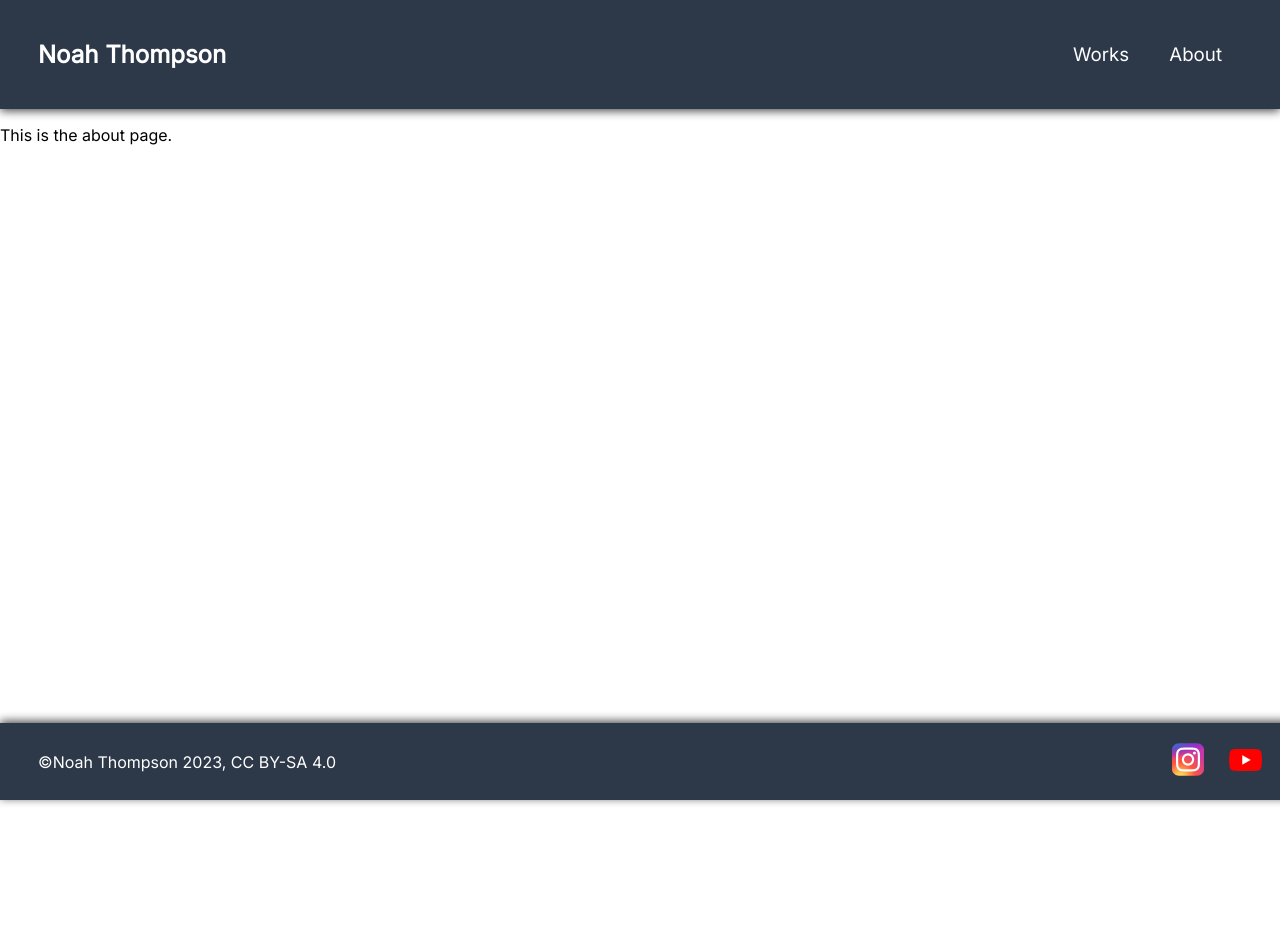
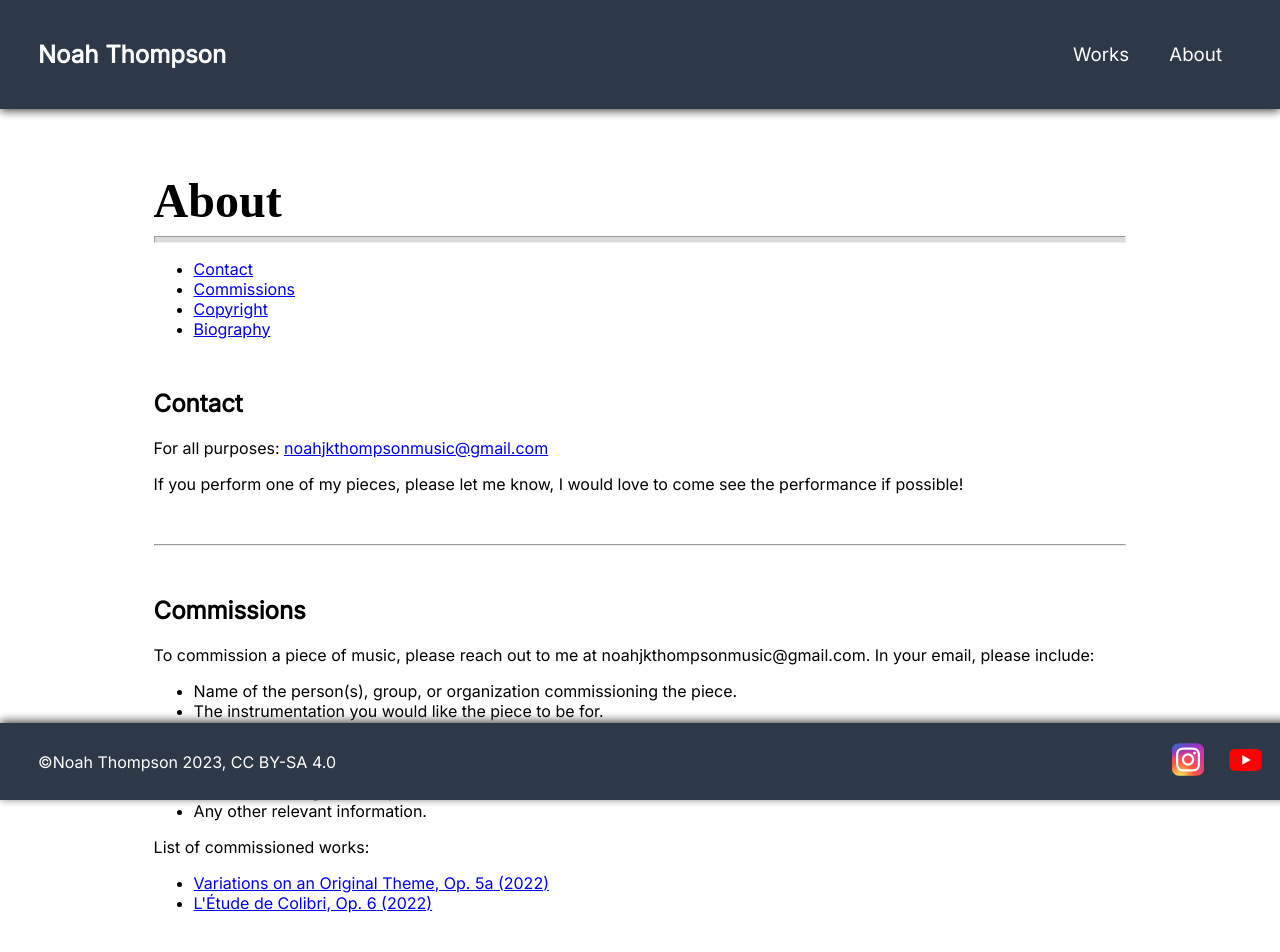
Before and after one commit to noahThompsonComposer/website, a React (Vite) app: page /about in a window 1280 px wide. Shown: the top 952 px of the page. Before the commit the page ends 800 px from the top, so only its background shows below. Built offline with nearby package versions, Linux system fonts and the light colour scheme; the HTML template or start-up script is replaced by a standard one.

Commit message:
Added content and styling for About page

```diff
--- /dev/null
+++ b/src/assets/bio.json
@@ -0,0 +1,18 @@
+[
+    {
+        "id": "Early life",
+        "content": "Noah Thompson was born and raised in Phoenix, Arizona. He is the youngest of five children. He first learnt violin when he was five years old, but promptly quit a few months later. However, when he was in the 5th grade, he joined his school’s band and played the clarinet for a year. He then switched to the oboe in 6th grade where his musical abilities grew. He studied oboe under Chris Nguyen until his freshman year of high school, when he then started his studies with Nikolaus Flickinger."
+    },
+    {
+        "id": "Introduction to classical music",
+        "content": "Thompson’s fascination with classical music began when he was on vacation in the Czech republic when he was eleven. While there, he attended a classical performance by the Czech string quartet, the Parnas Ensemble. The program of the performance included iconic classical works such as excerpts from Bizet’s Carmen suites, Brahms’s Hungarian Dance No. 5, Dvorak’s Slavonic Dance No. 8, and more. This performance was Thompson’s formal introduction to classical music and prompted him to listen to the original orchestral versions of these pieces. The Carmen suites, and the opera they come from remain his most cherished and loved pieces to this day."
+    },
+    {
+        "id": "Early compositional work",
+        "content": "His work with composition began in the 6th grade when he discovered arrangements of his favorite works on the internet. He was intrigued how the same piece of music could be represented by differing instrumentations. This caused him to create his own arrangements of his favorite pieces for fun. Unbeknownst to him, he was acquiring a subconscious understanding of musical structure, form, and harmony. He started to experiment with making his own compositions, and, for several years, his works were incredibly unrefined. But with time and further study of existing scores, he was able to refine his works to the point of being publishable. His first published work was Serenade in A Minor for two flutes and oboe. He wrote to be performed at one of his high school band concerts. During his freshman year of high school, he studied under composer Greg Adam who was also his band director. He has also studied composition briefly under Dr. Thomas Breadon."
+    },
+    {
+        "id": "Present day",
+        "content": "Currently, Thompson is an accredited oboist with the Phoenix Youth Symphony Orchestras and has received many recognitions for both his performance and compositional work. He routinely participates in honor and festival ensembles as well as occasional solo performances. He has also had two world premieres with the Phoenix Youth Symphony Orchestras under the batons of Dr. Walter Temme and Dr. Julie Desbordes."
+    }
+]
--- /dev/null
+++ b/src/assets/css/About.css
@@ -0,0 +1,71 @@
+@keyframes fade-in {
+    from {
+        opacity: 0;
+    }
+}
+
+@keyframes stretch-in {
+    0% {
+        transform: scaleX(0)
+    }
+    50% {
+        transform: scaleX(0)
+    }
+    100% {
+        transform: scaleX(1)
+    }
+}
+
+.about {
+    margin: 5% 12%;
+}
+
+.about > section {
+    margin: 50px 0;
+}
+
+.about-main-title, .contact-section, .commissions, .about > nav {
+    animation: fade-in 4s;
+}
+
+.bio-title, .about-main-title {
+    font-family: 'Times New Roman';
+    font-size: 48px;
+    margin: 0;
+}
+
+.bio-title-animation {
+    opacity: 0;
+    transition: opacity 2s;
+}
+
+.bio-title-animation.animate {
+    opacity: 1;
+}
+
+.bio-section-animation {
+    opacity: 0;
+    transition: opacity 2s;
+}
+
+.bio-section-animation.animate {
+    opacity: 1;
+}
+
+.about-hr {
+    animation: stretch-in 4s;
+}
+
+.about-hr-style {
+    height: 5px;
+    background-color: #dbdbdb;
+}
+
+.about-hr-animation {
+    transform: scaleX(0);
+    transition: transform 4s;
+}
+
+.about-hr-animation.animate {
+    transform: scaleX(1);
+}
--- /dev/null
+++ b/src/assets/info.json
@@ -0,0 +1,17 @@
+{
+    "commissions": {
+        "content": "To commission a piece of music, please reach out to me at noahjkthompsonmusic@gmail.com. In your email, please include:",
+        "listItems": [
+            "Name of the person(s), group, or organization commissioning the piece.",
+            "The instrumentation you would like the piece to be for.",
+            "Time and date of the performance, if applicable.",
+            "What the commission is for, or what the piece should be about.",
+            "Contact info of the person(s) involved in the commission.",
+            "The desired length of the piece.",
+            "Any other relevant information."
+        ]
+    },
+    "copyright": {
+        "content": "All music and content is licensed under the Creative Commons Attribution-ShareAlike 4.0 International license. This essentially means you are free to do what you please with my work, except you must always give credit to me as the original contentent creator. For more info on this license you can visit"
+    }
+}
--- a/src/pages/About.jsx
+++ b/src/pages/About.jsx
@@ -1,12 +1,74 @@
 import React from 'react'
+import { Link } from 'react-router-dom'
 import Navbar from '../assets/components/Navbar'
 import Footer from '../assets/components/Footer'
+import AnimateOnScroll from '../assets/components/AnimateOnScroll'
+import bio from '../assets/bio.json'
+import works from '../assets/works.json'
+import info from '../assets/info.json'
+import '../assets/css/About.css'
 
 export default function About() {
     return (
         <div>
             <Navbar />
-            <p>This is the about page.</p>
+            <div className="about">
+                <h1 className="about-main-title">About</h1>
+                <hr className="about-hr-style about-hr"/>
+                <nav>
+                    <ul>
+                        <li><a href="#contact">Contact</a></li>
+                        <li><a href="#commissions">Commissions</a></li>
+                        <li><a href="#copyright">Copyright</a></li>
+                        <li><a href="#bio">Biography</a></li>
+                    </ul>
+                </nav>
+                <section id="contact" className="contact-section">
+                    <h2>Contact</h2>
+                    <p>For all purposes: <a href="mailto:noahjkthompsonmusic@gmail.com">noahjkthompsonmusic@gmail.com</a></p>
+                    <p>If you perform one of my pieces, please let me know, I would love to come see the performance if possible!</p>
+                </section>
+                <hr className="about-hr"/>
+                <section className="commissions" id="commissions">
+                    <h2>Commissions</h2>
+                    <p>{info.commissions.content}</p>
+                    <ul>
+                        {Object.entries(info.commissions.listItems).map(([itemKey, itemValue]) => (
+                            <li>{itemValue}</li>
+                        ))}
+                    </ul>
+                    <p>List of commissioned works:</p>
+                    <ul>
+                        {Object.entries(works).map(([workKey, workValue]) =>
+                            workValue.isCommission ? <li key={workKey}><Link to={`/works/${workValue.routingOpus}`}>{workValue.title}, Op. {workValue.opus} ({workValue.year})</Link></li> : null
+                        )}
+                    </ul>
+                </section>
+                <hr className="about-hr"/>
+                <section id="copyright">
+                    <AnimateOnScroll className="bio-title-animation">
+                        <h2>Copyright</h2>
+                        <p>{info.copyright.content} <a href="https://creativecommons.org/licenses/by-sa/4.0/." target="_blank">the Creative Commons website.</a></p>
+                    </AnimateOnScroll>
+                </section>
+                <hr className="about-hr"/>
+                <section id="bio" className="bio">
+                    <AnimateOnScroll animationClass="bio-title-animation">
+                        <h2 className="bio-title">Biography</h2>
+                        <AnimateOnScroll animationClass="about-hr-animation">
+                            <hr className="about-hr-style about-hr"/>
+                        </AnimateOnScroll>
+                    </AnimateOnScroll>
+                    {Object.entries(bio).map(([bioKey, bioValue]) => (
+                        <AnimateOnScroll animationClass="bio-section-animation">
+                            <div className="bio-section">
+                                <h2>{bioValue.id}</h2>
+                                <p>{bioValue.content}</p>
+                            </div>
+                        </AnimateOnScroll>
+                    ))}
+                </section>
+            </div>
             <Footer />
         </div>
     )
```
